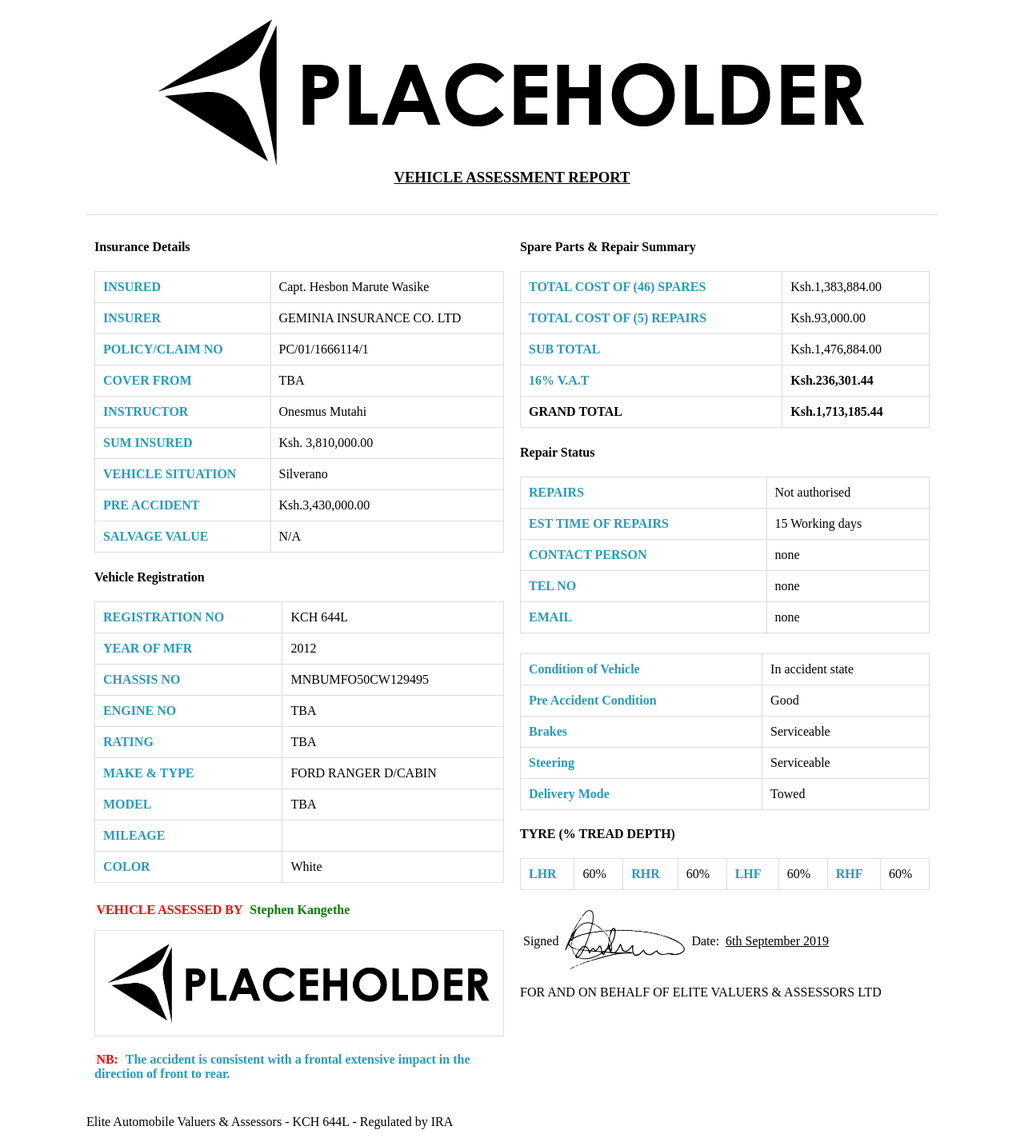
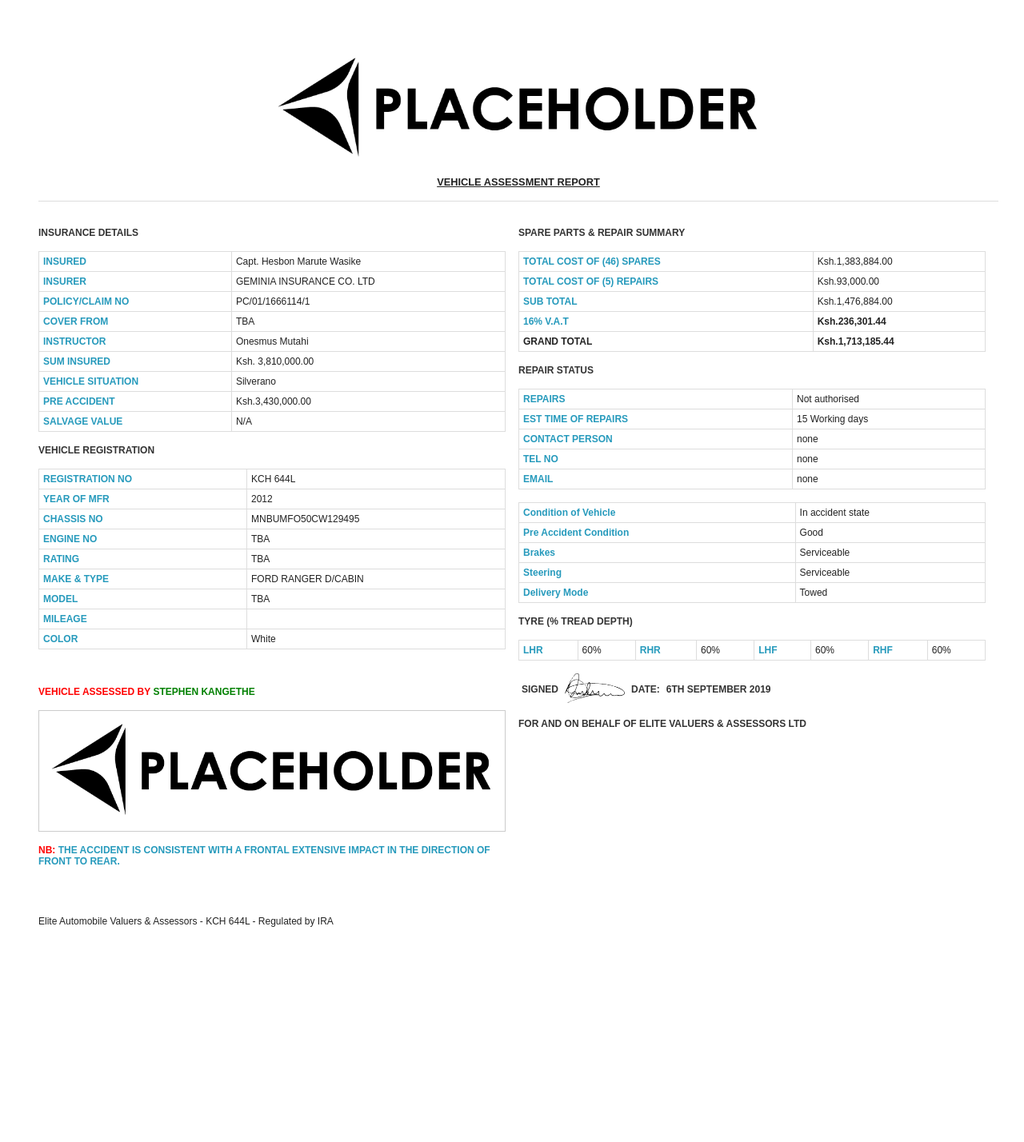
Before and after one commit to segullshairbutt/django-reciepts, a Django app: page / in a window 1280 px wide. Shown: the whole page at 80% size. After the commit the page ends 1159 px from the top, so only its background shows below. Run offline with Django 3.2, Linux system fonts and the light colour scheme.

Commit message:
printing done

```diff
--- a/invoices/static/invoices/invoices.css
+++ b/invoices/static/invoices/invoices.css
@@ -1,5 +1,46 @@
 * {
     box-sizing: border-box;
+}
+
+html,
+body {
+    margin: 0;
+    padding: 0;
+    height: 100%;
+    font-family: Arial, sans-serif;
+}
+
+.invoice {
+    color: #222;
+    padding: 3rem 2rem 4rem 3rem;
+    /* width: 8.27in; */
+    margin: .5rem auto;
+    position: relative;
+}
+
+.invoice h1 {
+    font-size: 3rem;
+    text-transform: uppercase;
+    margin: 0;
+}
+
+.invoice h3 {
+    font-weight: 800;
+    text-transform: uppercase;
+    font-size: 0.75rem;
+    margin: 1rem 0;
+    color: #333;
+}
+
+.invoice-logo {
+    text-align: center;
+    max-width: 50%;
+}
+
+.subtitle-text {
+    font-size: 80%;
+    text-decoration: underline;
+    margin: 0;
 }
 
 table {
@@ -9,8 +50,9 @@ table {
 
 th,
 td {
-    border: 1px solid #dddddd;
-    padding: 10px;
+    border: 1px solid #ddd;
+    padding: 5px;
+    font-size: 75%;
     text-align: left;
 }
 
@@ -18,43 +60,83 @@ td {
     color: #269abc !important;
 }
 
+.divider {
+    border-bottom: #ddd solid 1px;
+    margin-bottom: 1rem;
+}
+
+.invoice-grid {
+    margin: 0 0 1rem 0;
+}
+
+.invoice-grid>div {
+    padding-right: 1rem;
+}
+
+.invoice-grid pre {
+    margin: 0;
+    font-family: inherit;
+}
+
+.invoice-module {
+    border: 1px solid #ccc;
+    padding: 1rem;
+    min-height: 100px;
+}
+
+.invoice-module img {
+    width: 100% !important;
+}
+
+.amount-due-amount,
+.due-date-date {
+    font-size: 1.5rem;
+    font-weight: 800;
+}
+
+.paid-line {
+    padding: 1rem 0 1rem 0;
+    text-align: center;
+}
+
+.footer-line {
+    padding: 1rem 0 1rem 0;
+    position: absolute;
+    bottom: 5px;
+    font-size: 75%;
+}
+
+.paid-line img {
+    display: block;
+    margin: 0 auto 1.5rem;
+    object-fit: contain;
+}
+
+.grid [class^="grid-"] {
+    float: left;
+}
+
+.grid .grid-1-2 {
+    width: 50%;
+}
+
+.group:after {
+    content: "";
+    display: block;
+    clear: both;
+}
+
 .font-weight-bold {
     font-weight: bold !important;
 }
 
-.container {
-    margin: 0 100px;
-}
 
-.text-underline {
-    text-decoration: underline !important;
-}
-
-.divider {
-    border-bottom: #dddddd solid 1px;
-}
-
-.header-component {
-    text-align: center;
-    padding: 1rem;
+.margin-top {
+    margin-top: 1rem !important;
 }
 
 .margin-top-0 {
     margin-top: 0 !important;
-}
-
-.top-margin {
-    margin-top: 25px !important;
-}
-
-.row {
-    display: flex;
-    justify-content: space-evenly;
-}
-
-.column {
-    flex: 50%;
-    padding: 10px;
 }
 
 .signed-area {
@@ -67,30 +149,18 @@ td {
     padding-left: .25rem;
 }
 
-.vehicle-area span {
-    font-weight: bold !important;
-    padding-right: .15rem;
-    padding-left: .15rem;
+.sign-image {
+    width: 75px !important;
 }
 
-.vehicle-area .person-name {
-    color: green !important;
+.small-font {
+    font-size: 75% !important;
 }
 
-.vehicle-area .heading {
+.text-red {
     color: red !important;
 }
 
-.car-image-box {
-    border: 1px solid #dddddd;
-    padding: 1rem;
-    width: 100%;
-    max-width: 100%;
+.text-green {
+    color: green !important;
 }
-
-
-.footer-text {
-    position: static;
-    width: 100%;
-    bottom: 0 !important;
-}
--- a/invoices/templates/invoices/invoice.html
+++ b/invoices/templates/invoices/invoice.html
@@ -2,116 +2,20 @@
 
 {% block content %}
 {% load static %}
-{#    <link  rel="stylesheet" type="text/css" href="{% static 'invoices/invoices.css' %}">#}
-    <style>
-    * {
-    box-sizing: border-box;
-}
 
-table {
-    border-collapse: collapse;
-    width: 100%;
-}
+<link rel="stylesheet" type="text/css" href="{% static 'invoices/invoices.css' %}">
+<div class="invoice">
 
-th,
-td {
-    border: 1px solid #dddddd;
-    padding: 10px;
-    text-align: left;
-}
+    <div class="paid-line divider">
+        <img src="{% static 'invoices/assets/logo.png' %}" alt="logo" class="invoice-logo"/>
+        <h2 class="subtitle-text">VEHICLE ASSESSMENT REPORT</h2>
+    </div>
 
-.th-blue-color {
-    color: #269abc !important;
-}
+    <div class="grid group invoice-parties invoice-grid">
 
-.font-weight-bold {
-    font-weight: bold !important;
-}
-
-.container {
-    margin: 0 100px;
-}
-
-.text-underline {
-    text-decoration: underline !important;
-}
-
-.divider {
-    border-bottom: #dddddd solid 1px;
-}
-
-.header-component {
-    text-align: center;
-    padding: 1rem;
-}
-
-.margin-top-0 {
-    margin-top: 0 !important;
-}
-
-.top-margin {
-    margin-top: 25px !important;
-}
-
-.row {
-    display: flex;
-    justify-content: space-evenly;
-}
-
-.column {
-    flex: 50%;
-    padding: 10px;
-}
-
-.signed-area {
-    display: flex;
-    align-items: center;
-}
-
-.signed-area span {
-    padding-right: .25rem;
-    padding-left: .25rem;
-}
-
-.vehicle-area span {
-    font-weight: bold !important;
-    padding-right: .15rem;
-    padding-left: .15rem;
-}
-
-.vehicle-area .person-name {
-    color: green !important;
-}
-
-.vehicle-area .heading {
-    color: red !important;
-}
-
-.car-image-box {
-    border: 1px solid #dddddd;
-    padding: 1rem;
-    width: 100%;
-    max-width: 100%;
-}
-
-
-.footer-text {
-    position: static;
-    width: 100%;
-    bottom: 0 !important;
-}
-
-</style>
-
-    <div class="container">
-        <header class="header-component divider">
-            <img src="{% static 'invoices/assets/logo.png' %}" alt="logo">
-            <h3 class="text-underline margin-top-0">VEHICLE ASSESSMENT REPORT</h3>
-        </header>
-        <section class="row">
-            <article class="column">
+        <div class="grid-1-2">
             <div>
-                    <h4> Insurance Details </h4>
+                <h3>Insurance Details</h3>
                 <table>
                     <tbody>
                         <tr>
@@ -154,9 +58,9 @@ td {
                 </table>
             </div>
 
-
             <div>
-                    <h4> Vehicle Registration </h4>
+                <h3>Vehicle Registration</h3>
+                <table>
                     <table>
                         <tbody>
                             <tr>
@@ -180,7 +84,7 @@ td {
                                 <td>TBA</td>
                             </tr>
                             <tr>
-                            <th scope="row" class="th-blue-color">MAKE & TYPE</th>
+                                <th scope="row" class="th-blue-color">MAKE &amp; TYPE</th>
                                 <td>FORD RANGER D/CABIN</td>
                             </tr>
                             <tr>
@@ -198,24 +102,11 @@ td {
                         </tbody>
                     </table>
             </div>
-
-                <div class="top-margin">
-                    <p class="vehicle-area">
-                        <span class="heading">VEHICLE ASSESSED BY</span>
-                        <span class="person-name">Stephen Kangethe</span>
-                    </p>
-                    <img src="{% static 'invoices/assets/logo.png' %}" alt="car-img" class="car-image-box">
-                    <p class="vehicle-area">
-                        <span class="heading">NB:</span>
-                        <span class="th-blue-color">The accident is consistent with a frontal extensive impact in the
-                            direction of front to rear.</span>
-                    </p>
         </div>
 
-            </article>
-            <article class="column">
+        <div class="grid-1-2">
             <div>
-                    <h4> Spare Parts & Repair Summary </h4>
+                <h3>Spare Parts & Repair Summary</h3>
                 <table>
                     <tbody>
                         <tr>
@@ -243,7 +134,7 @@ td {
             </div>
 
             <div>
-                    <h4> Repair Status </h4>
+                <h3> Repair Status </h3>
                 <table>
                     <tbody>
                         <tr>
@@ -270,8 +161,8 @@ td {
                 </table>
             </div>
 
-                <div class="top-margin">
-                    <table>
+            <div>
+                <table class="margin-top">
                     <tbody>
                         <tr>
                             <th scope="row" class="th-blue-color">Condition of Vehicle</th>
@@ -298,7 +189,7 @@ td {
             </div>
 
             <div>
-                    <h4> TYRE (% TREAD DEPTH) </h4>
+                <h3>TYRE (% TREAD DEPTH)</h3>
                 <table>
                     <tbody>
                         <tr>
@@ -317,24 +208,38 @@ td {
                     </tbody>
                 </table>
             </div>
+        </div>
 
-                <div class="top-margin">
-                    <p class="signed-area">
+    </div>
+    <div class="grid group invoice-details invoice-grid">
+
+        <div class="grid-1-2">
+            <h3><span class="text-red">VEHICLE ASSESSED BY </span><span class="text-green"> Stephen Kangethe</span></h3>
+            <div class="invoice-module">
+                <img src="{% static 'invoices/assets/logo.png' %}" alt="car-img" class="car-image-box"/>
+            </div>
+            <h3 class="small-font">
+                <span class="text-red">NB: </span>
+                <span class="th-blue-color"> The accident is consistent with a frontal extensive impact in the direction
+                    of front to rear. </span>
+            </h3>
+        </div>
+
+        <div class="grid-1-2">
+            <h3 class="signed-area margin-top-0">
                 <span>Signed</span>
-                        <span><img src="{% static 'invoices/assets/sign.png' %}" width="150" alt="signed-by"></span>
+                <span><img src="{% static 'invoices/assets/sign.png' %}" class="sign-image" alt="signed-by"/></span>
                 <span>Date:</span>
                 <span class="text-underline">6th September 2019</span>
-                    </p>
-                    <p>FOR AND ON BEHALF OF ELITE VALUERS & ASSESSORS LTD</p>
-                </div>
-            </article>
-        </section>
-
-        <footer>
-            <p class="footer-text">
-                Elite Automobile Valuers & Assessors - KCH 644L - Regulated by IRA
-            </p>
-        </footer>
+            </h3>
+            <h3>FOR AND ON BEHALF OF ELITE VALUERS & ASSESSORS LTD</h3>
         </div>
 
+    </div>
+
+    <div class="footer-line">
+        Elite Automobile Valuers & Assessors - KCH 644L - Regulated by IRA
+    </div>
+
+</div>
 {% endblock %}
--- a/invoices/templates/layout/base.html
+++ b/invoices/templates/layout/base.html
@@ -3,7 +3,7 @@
 
 <head>
     <meta charset="UTF-8">
-    <meta name="viewport" content="width=device-width, initial-scale=1, shrink-to-fit=no">
+    <!-- <meta name="viewport" content="width=device-width, initial-scale=1, shrink-to-fit=no"> -->
     <title>Flickr Thumbnail Searcher</title>
 </head>
 <body>
--- a/invoices/views.py
+++ b/invoices/views.py
@@ -62,8 +62,8 @@ def generate_pdf(request):
 
     # Rendered
     html_string = render_to_string('invoices/invoice.html')
-    html = HTML(string=html_string)
-    css = CSS(string="@page {size: Letter; margin: 2.5cm;}")
+    html = HTML(string=html_string,base_url=request.build_absolute_uri())
+    css = CSS(string="@page {size: Letter; margin: 0cm;}")
     result = html.write_pdf(stylesheets=[css])
 
     # Creating http response
@@ -71,7 +71,7 @@ def generate_pdf(request):
     response['Content-Disposition'] = 'inline; filename=temp.pdf'
     response['Content-Transfer-Encoding'] = 'binary'
 
-    with tempfile.NamedTemporaryFile(delete=True) as output:
+    with tempfile.NamedTemporaryFile(delete=False) as output:
         output.write(result)
         output.flush()
         output = open(output.name, 'rb')
--- a/manage.py
+++ b/manage.py
@@ -3,10 +3,10 @@
 import os
 import sys
 
-
 def main():
     """Run administrative tasks."""
-    os.environ.setdefault('DJANGO_SETTINGS_MODULE', 'invoice_generator.settings')
+    os.environ.setdefault('DJANGO_SETTINGS_MODULE',
+                          'invoice_generator.settings')
     try:
         from django.core.management import execute_from_command_line
     except ImportError as exc:
```
Also changed, not shown: 1 other file. Lines whose indentation alone changed are shown as unchanged.
